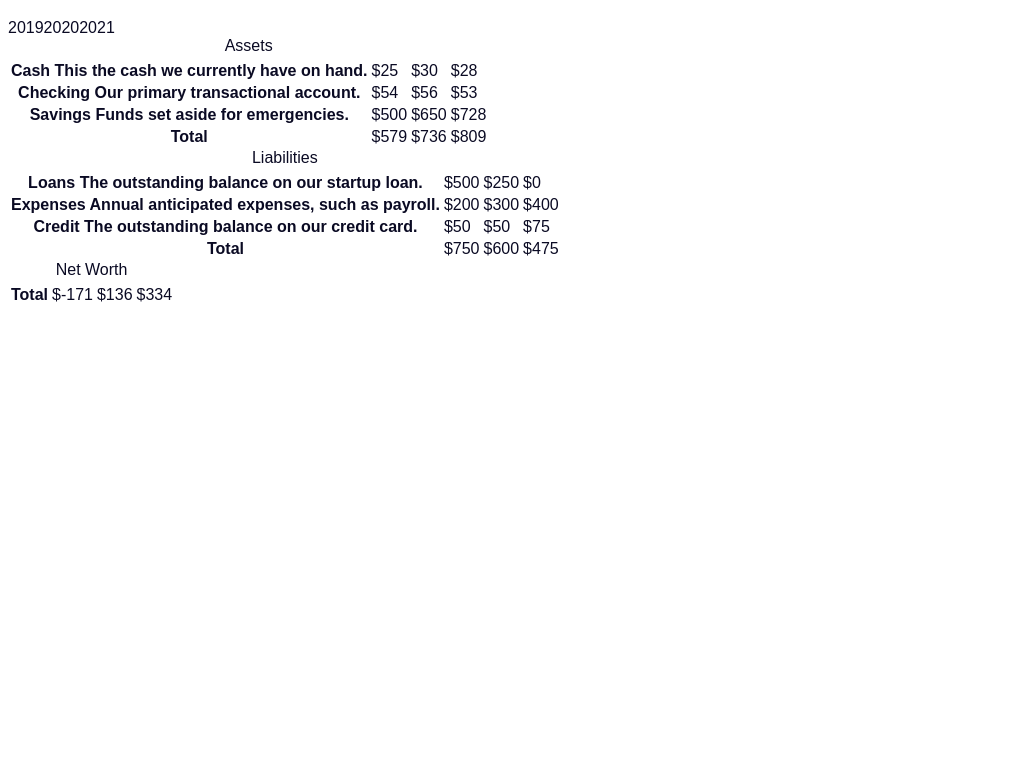
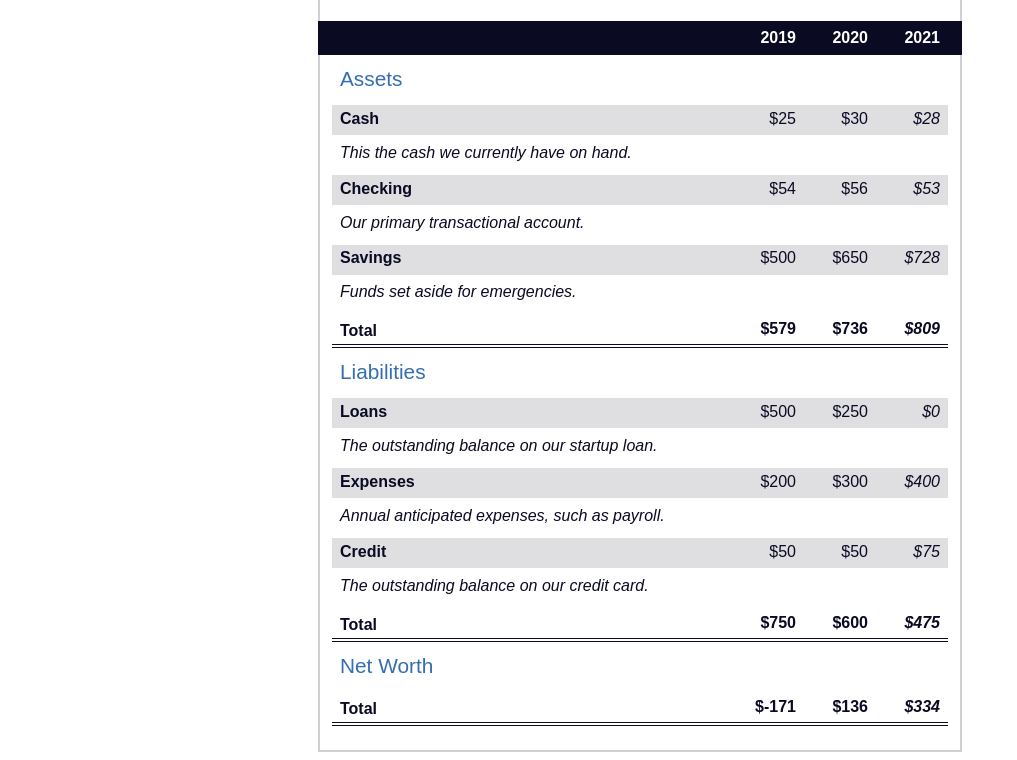
Before and after one commit to JakeWhrlWnd/balance-sheet, a plain HTML site: page index.html in a window 1280 px wide. Shown: the part 106-866 px from the top of the page, without its empty margins (0-1017 px from the left). Before the commit the page ends 800 px from the top, so only its background shows below. Drawn offline with Linux system fonts and the light colour scheme.

Commit message:
Finalized styling fo the balance sheet

```diff
--- a/styles.css
+++ b/styles.css
@@ -1,14 +1,14 @@
 span[class~="sr-only"] {
-    width: 1px;
-    height: 1px;
-    border: 0;
-    clip: rect(1px, 1px, 1px, 1px);
-    clip-path: inset(50%);
-    overflow: hidden;
-    white-space: nowrap;
-    position: absolute;
-    padding: 0;
-    margin: -1px;
+    width: 1px !important;
+    height: 1px !important;
+    border: 0 !important;
+    clip: rect(1px, 1px, 1px, 1px) !important;
+    clip-path: inset(50%) !important;
+    overflow: hidden !important;
+    white-space: nowrap !important;
+    position: absolute !important;
+    padding: 0 !important;
+    margin: -1px !important;
 }
 
 html {
@@ -39,3 +39,114 @@ h1 .flex span:first-of-type {
 h1 .flex span:last-of-type {
     font-size: 1.2em;
 }
+
+section {
+    max-width: 40rem;
+    margin: 0 auto;
+    border: 2px solid #D0D0D5;
+}
+
+#years {
+    display: flex;
+    justify-content: flex-end;
+    position: sticky;
+    top: 0;
+    margin: 0 -2px;
+    padding: 0.5rem calc(1.25rem + 2px) 0.5rem 0;
+    z-index: 999;
+    background-color: #0A0A23;
+    color: #FFF;
+}
+
+#years span[class] {
+    width: 4.5rem;
+    font-weight: bold;
+    text-align: right;
+}
+
+.table-wrap {
+    padding: 0 0.75rem 1.5rem 0.75rem;
+}
+
+
+table {
+    width: 100%;
+    margin-top: 3rem;
+    position: relative;
+    border-collapse: collapse;
+    border: 0;
+}
+
+table caption {
+    position: absolute;
+    top: -2.25rem;
+    left: 0.5rem;
+    color: #356EAF;
+    font-size: 1.3em;
+    font-weight: normal;
+}
+
+tbody td {
+    width: 100vw;
+    min-width: 4rem;
+    max-width: 4rem;
+}
+
+tbody th {
+    width: calc(100% - 12rem);
+}
+
+tr[class="total"] {
+    border-bottom: 4px double #0A0A23;
+    font-weight: bold;
+}
+
+tr[class="total"] th {
+    padding: 0.5rem 0 0.25rem 0.5rem;
+    text-align: left;
+}
+
+tr.total td {
+    text-align: right;
+    padding: 0 0.25rem;
+}
+
+tr.total td:nth-of-type(3) {
+    padding-right: 0.5rem;
+}
+
+tr.total:hover {
+    background-color: #99C9FF;
+}
+
+td.current {
+    font-style: italic;
+}
+
+tr.data {
+    background-image: linear-gradient(to bottom, #DFDFE2 1.845rem, white 1.845rem);
+}
+
+tr.data th {
+    padding-top: 0.3rem;
+    padding-left: 0.5rem;
+    text-align: left;
+}
+
+tr.data th .description {
+    display: block;
+    padding: 1rem 0 0.75rem;
+    margin-right: -13.5rem;
+    font-weight: normal;
+    font-style: italic;
+}
+
+tr.data td {
+    vertical-align: top;
+    text-align: right;
+    padding: 0.3rem 0.25rem 0;
+}
+
+tr.data td:last-of-type {
+    padding-right: 0.5rem;
+}
```
